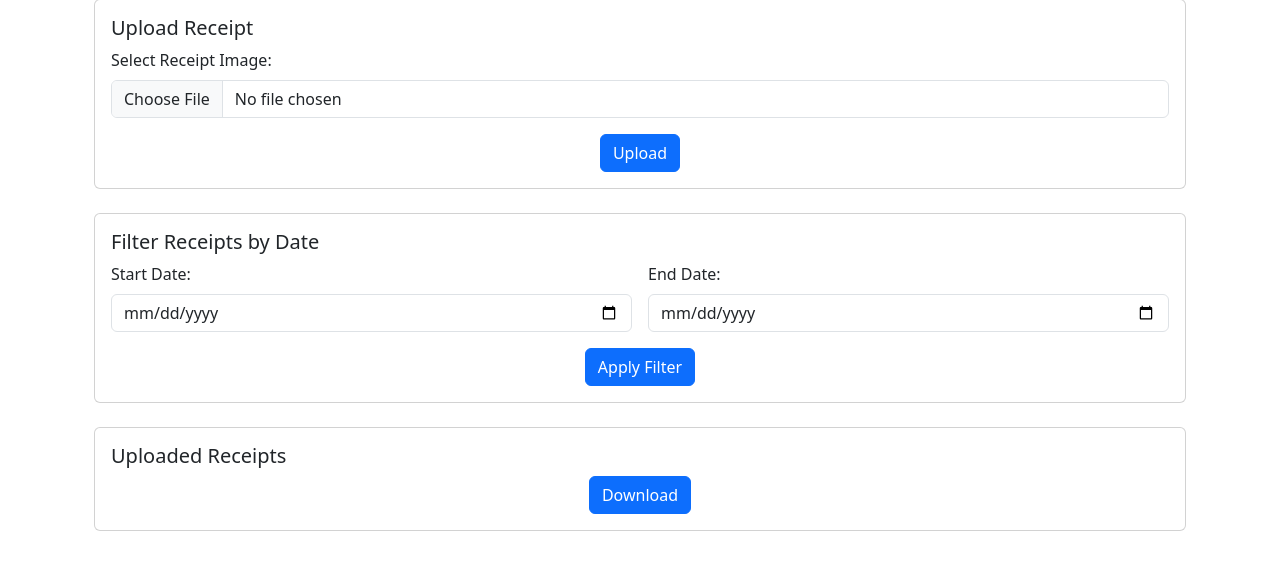
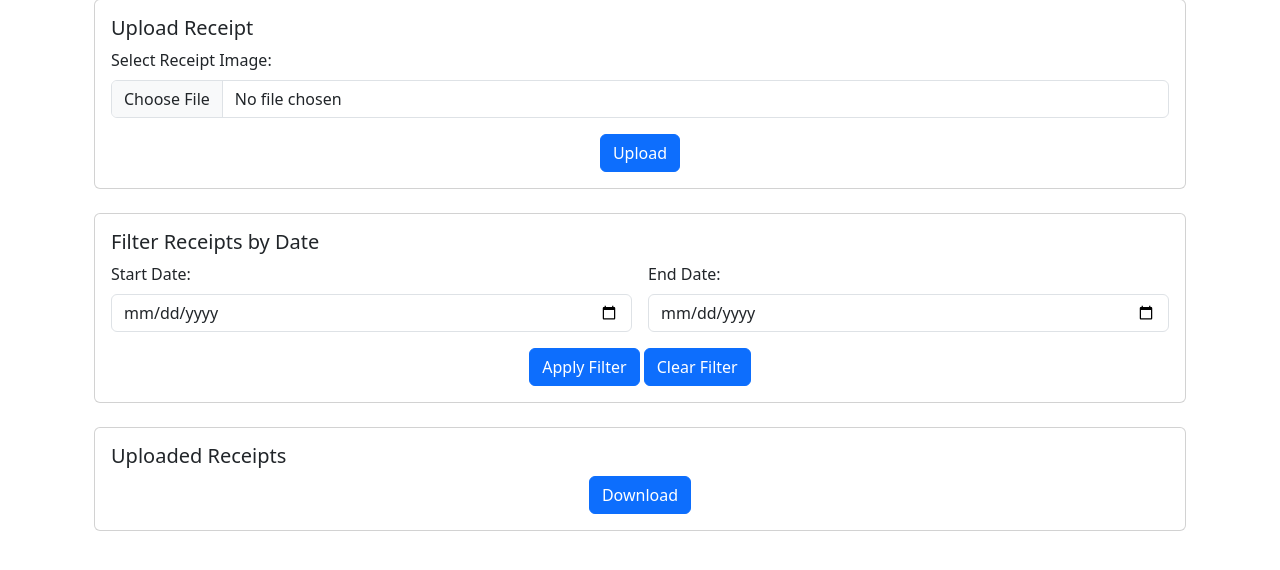
Before and after one commit to NavneethRaj/receipts-manager, a Flask app: template templates/app.html in a window 1280 px wide. Shown: the part 121-691 px from the top of the page. Run offline with Flask 2, Linux system fonts and the light colour scheme; the template is opened without the code that fills it, so the values that code supplies are empty.

Commit message:
Working Clear Filter

```diff
--- a/app.py
+++ b/app.py
@@ -13,7 +13,7 @@ db = ReceiptDB('receipts.db')
 db.create_table()
 
 class ReceiptTable(Table):
-    id = Col('Receipt ID')
+    # id = Col('Receipt ID')
     vendor_name = Col('Vendor Name', allow_sort=True)
     date = Col('Date', allow_sort=True)
     total_amount = Col('Total Amount')
@@ -29,7 +29,6 @@ class ReceiptTable(Table):
 
     # Add Bootstrap class attributes to table elements
     classes = ['table', 'table-striped', 'table-bordered', 'table-hover']
-
 
 @app.route('/')
 def home():
--- a/templates/app.html
+++ b/templates/app.html
@@ -20,7 +20,7 @@
         <div class="card mt-4">
             <div class="card-body">
                 <h5 class="card-title">Filter Receipts by Date</h5>
-                <form class="row g-3" method="GET" action="/app">
+                <form class="row g-3" method="GET" action="/app" id="filter-form">
                     <div class="col-md-6">
                         <label for="start_date" class="form-label">Start Date:</label>
                         <input type="date" class="form-control" id="start_date" name="start_date" value="{{ start_date }}">
@@ -31,6 +31,7 @@
                     </div>
                     <div class="col-12 text-center">
                         <button type="submit" class="btn btn-primary">Apply Filter</button>
+                        <button type="button" class="btn btn-primary" onclick="clearFilter()">Clear Filter</button>
                     </div>
                 </form>
             </div>
@@ -50,5 +51,10 @@
         function confirmDelete(receiptId) {
             return confirm('Are you sure you want to delete receipt ID ' + receiptId + '?');
         }
+        function clearFilter() {
+            document.getElementById("start_date").value = '';
+            document.getElementById("end_date").value = '';
+            document.getElementById("filter-form").submit();
+        }
     </script>
 {% endblock %}
```
